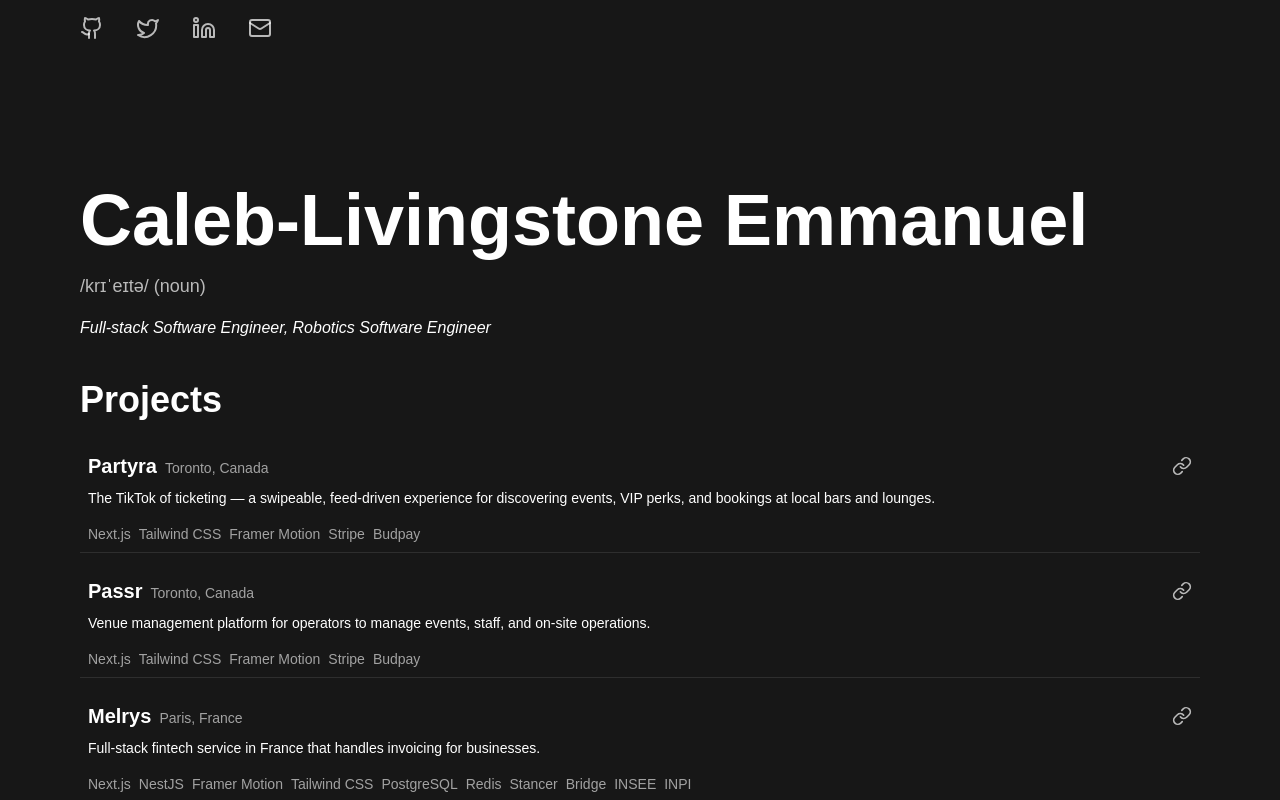
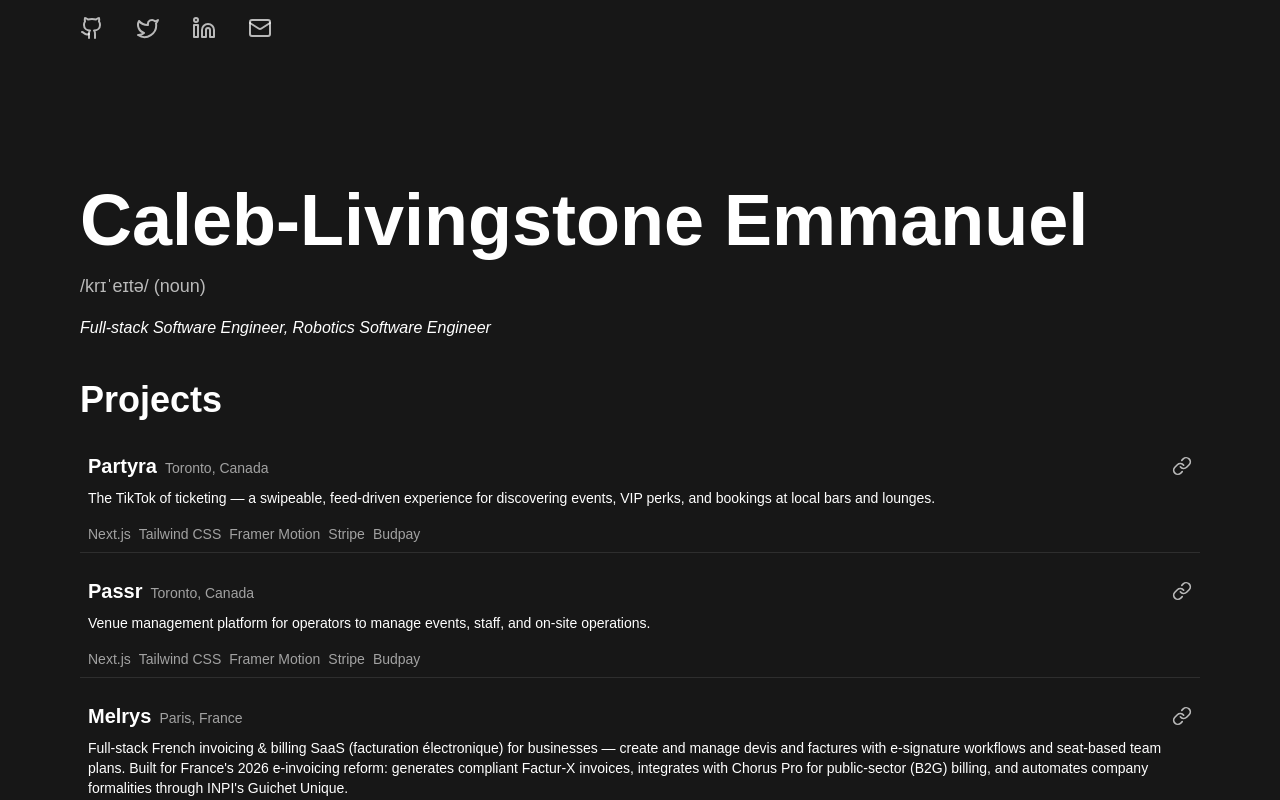
Before and after one commit to Caystone99/caystone99, a Next.js app: page / in a window 1280 px wide. Shown: the top 800 px of the page. Built offline with nearby package versions, Linux system fonts and the light colour scheme; a web font is replaced by a local one.

Commit message:
fix: works

```diff
--- a/data/works.js
+++ b/data/works.js
@@ -20,7 +20,7 @@
   {
     id: "melrys",
     title: "Melrys",
-    description: "Full-stack fintech service in France that handles invoicing for businesses.",
+    description: "Full-stack French invoicing & billing SaaS (facturation électronique) for businesses — create and manage devis and factures with e-signature workflows and seat-based team plans. Built for France's 2026 e-invoicing reform: generates compliant Factur-X invoices, integrates with Chorus Pro for public-sector (B2G) billing, and automates company formalities through INPI's Guichet Unique.",
     tech: ["Next.js", "NestJS", "Framer Motion", "Tailwind CSS", "PostgreSQL", "Redis", "Stancer", "Bridge", "INSEE", "INPI"],
     country: "Paris, France",
     liveUrl: "https://melrys.fr",
```
